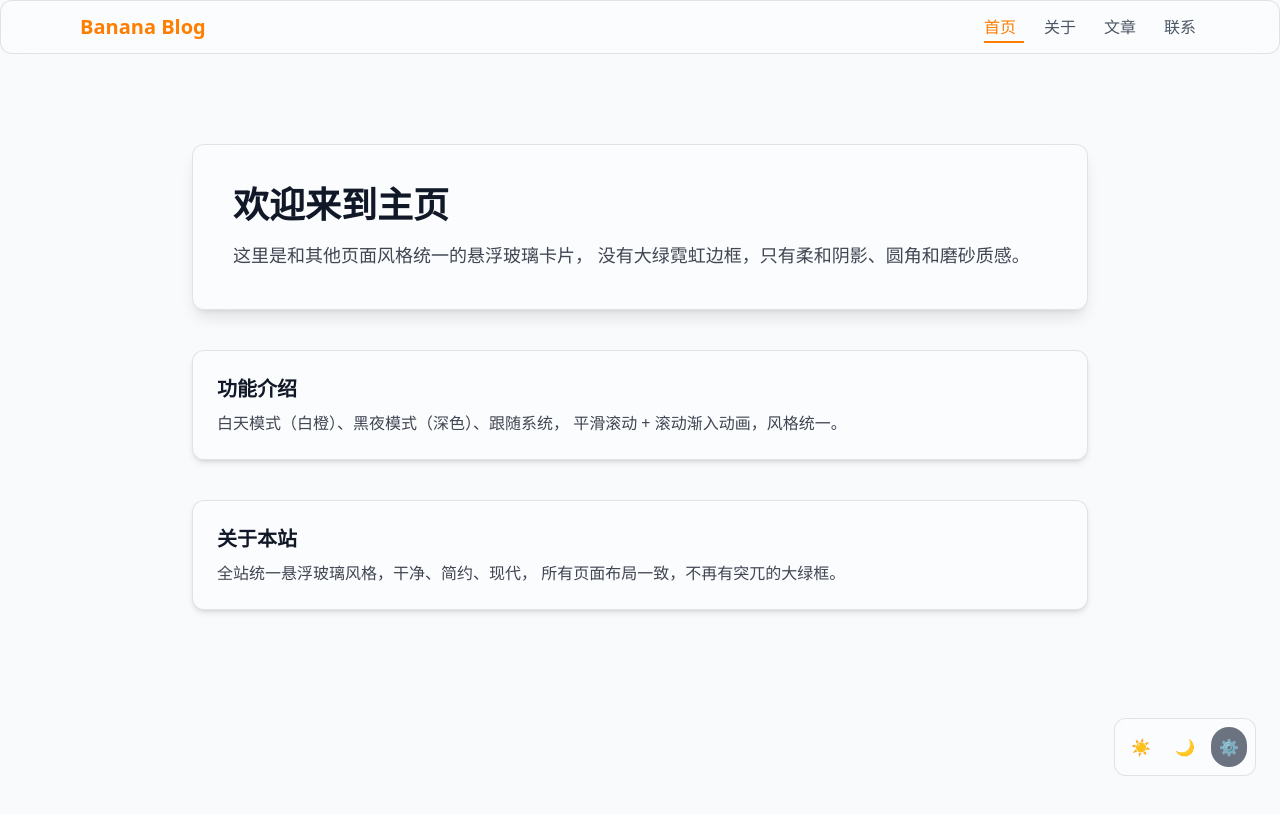
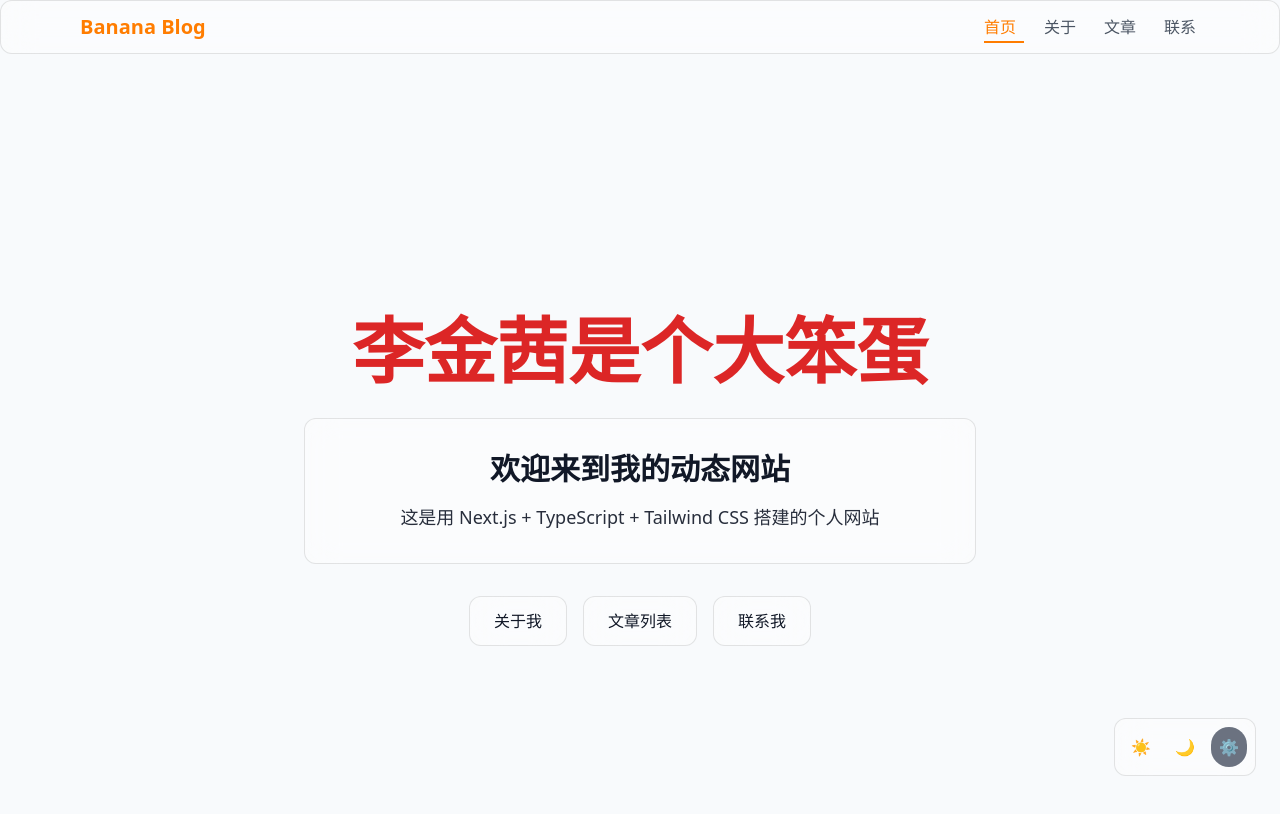
Before and after one commit to shaoqiangchen77-dev/my-dynamic-site, a Next.js app: page / in a window 1280 px wide. Shown: the top 814 px of the page. Built offline with nearby package versions, Linux system fonts and the light colour scheme.

Commit message:
feat: 111

```diff
--- a/app/page.tsx
+++ b/app/page.tsx
@@ -1,38 +1,31 @@
 // app/page.tsx
+import Link from 'next/link';
+
 export default function Home() {
   return (
-    <main className="min-h-screen px-4 py-10 md:py-16">
-      <div className="max-w-4xl mx-auto space-y-10">
+    <main className="min-h-screen p-6 flex flex-col items-center justify-center gap-8">
+      {/* 大字 */}
+      <h1 className="text-5xl md:text-7xl font-bold text-red-600 text-center">
+        李金茜是个大笨蛋
+      </h1>
 
-        {/* 主悬浮卡片（干净玻璃、无绿框） */}
-        <section className="glass p-6 md:p-10 rounded-xl shadow-lg card-glow fade-in">
-          <h1 className="text-3xl md:text-4xl font-bold mb-4">
-            欢迎来到主页
-          </h1>
-          <p className="text-base md:text-lg opacity-80 leading-relaxed">
-            这里是和其他页面风格统一的悬浮玻璃卡片，
-            没有大绿霓虹边框，只有柔和阴影、圆角和磨砂质感。
-          </p>
-        </section>
+      <div className="glass p-8 max-w-2xl w-full rounded-2xl fade-in text-center">
+        <h2 className="text-3xl font-bold mb-4">欢迎来到我的动态网站</h2>
+        <p className="text-lg opacity-90">
+          这是用 Next.js + TypeScript + Tailwind CSS 搭建的个人网站
+        </p>
+      </div>
 
-        {/* 内容卡片 1 */}
-        <section className="glass p-6 rounded-xl shadow-md card-glow fade-in">
-          <h2 className="text-xl font-semibold mb-2">功能介绍</h2>
-          <p className="opacity-80">
-            白天模式（白橙）、黑夜模式（深色）、跟随系统，
-            平滑滚动 + 滚动渐入动画，风格统一。
-          </p>
-        </section>
-
-        {/* 内容卡片 2 */}
-        <section className="glass p-6 rounded-xl shadow-md card-glow fade-in">
-          <h2 className="text-xl font-semibold mb-2">关于本站</h2>
-          <p className="opacity-80">
-            全站统一悬浮玻璃风格，干净、简约、现代，
-            所有页面布局一致，不再有突兀的大绿框。
-          </p>
-        </section>
-
+      <div className="flex gap-4 flex-wrap justify-center">
+        <Link href="/about" className="glass px-6 py-3 rounded-xl hover:scale-105 transition">
+          关于我
+        </Link>
+        <Link href="/posts" className="glass px-6 py-3 rounded-xl hover:scale-105 transition">
+          文章列表
+        </Link>
+        <Link href="/contact" className="glass px-6 py-3 rounded-xl hover:scale-105 transition">
+          联系我
+        </Link>
       </div>
     </main>
   );
```
